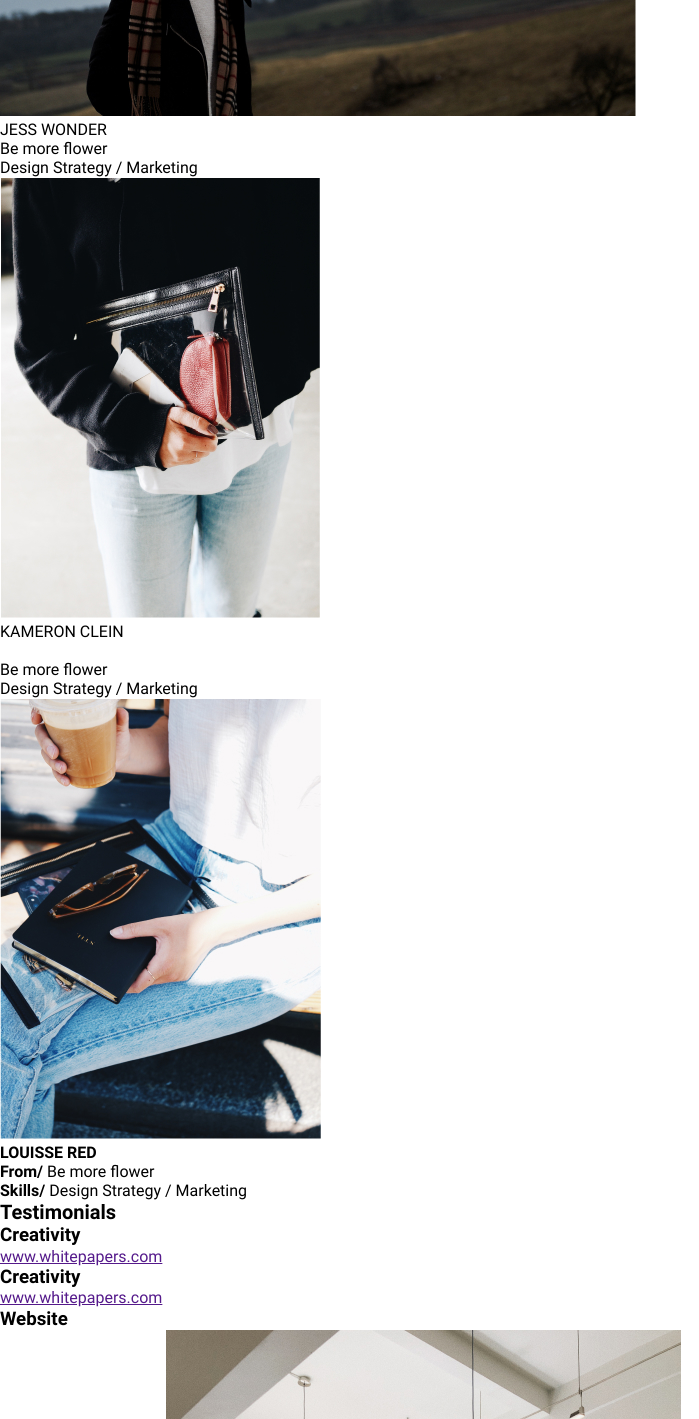
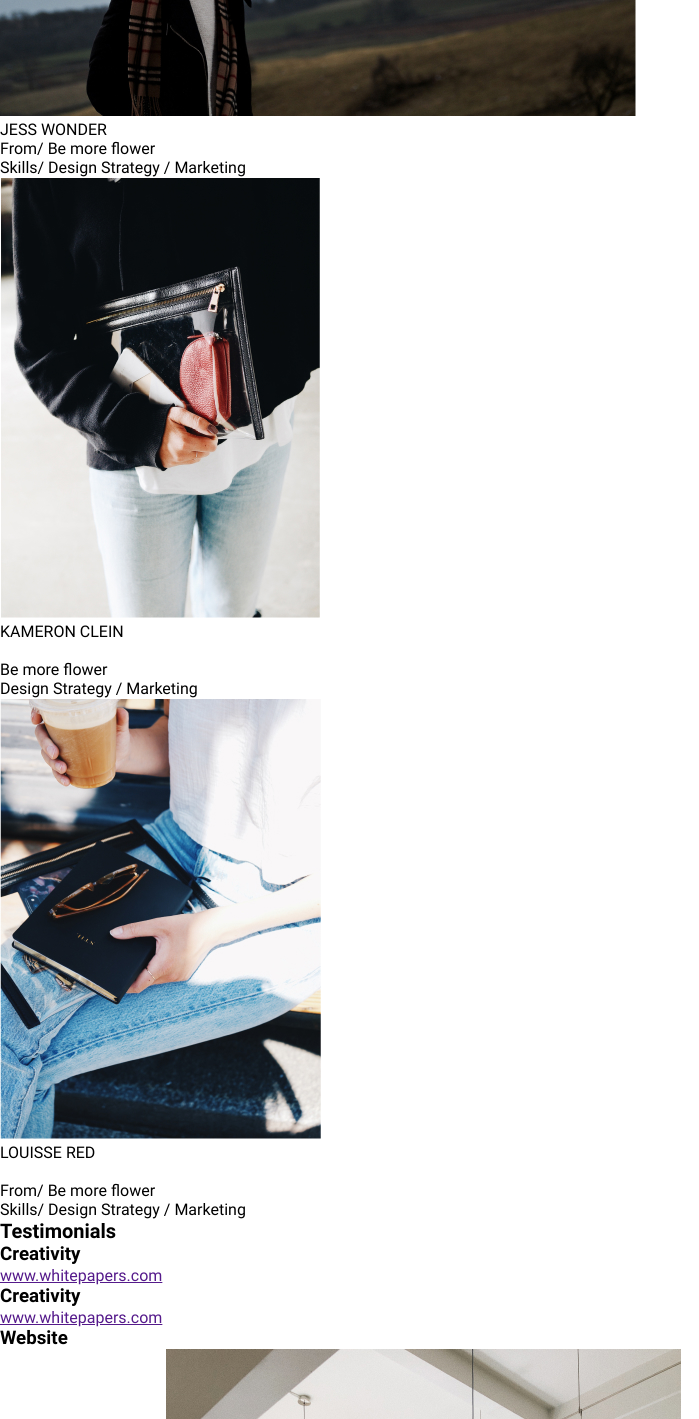
Before and after one commit to Vereshchagina/otus-css-vereshchagina, a plain HTML site: page index.html in a window 1280 px wide. Shown: the part 2320-3739 px from the top of the page, without its empty margins (0-699 px from the left). Drawn offline with nearby package versions, Linux system fonts and the light colour scheme; files whose address does not match are found by name.

Commit message:
add new html structure

```diff
--- a/index.html
+++ b/index.html
@@ -53,8 +53,8 @@
                 <div class="designers__item">
                     <img src="./images/wonder.jpg" alt="Photo of Jess Wonder.">
                     <p class="designers__name">JESS WONDER</p>
-                    <p class="designers__from">Be more flower</p>
-                    <p class="designers__skills">Design Strategy / Marketing</p>
+                    <p class="designers__from">From/ Be more flower</p>
+                    <p class="designers__skills">Skills/ Design Strategy / Marketing</p>
                 </div>
 
                 <div class="designers__item">
@@ -64,17 +64,12 @@
                     <p class="designers__skills">Design Strategy / Marketing</p>
                 </div>
 
-
-
-                <figure>
+                <div class="designers__item">
                     <img src="./images/red.jpg" alt="Photo of Louisse Red.">
-
-                    <figcaption class="designers__caption">
-                        <b>LOUISSE RED</b><br>
-                        <b>From/</b> Be more flower<br>
-                        <b>Skills/</b> Design Strategy / Marketing
-                    </figcaption>
-                </figure>
+                    <p class="designers__name">LOUISSE RED</p>   <b></b><br>
+                    <p class="designers__from">From/ Be more flower</p>
+                    <p class="designers__skills">Skills/ Design Strategy / Marketing</p>
+                </div>
 
             </section>
 
--- a/style/style.css
+++ b/style/style.css
@@ -229,3 +229,5 @@
 .biography__description{
     max-width: 449px;
 }
+
+/** стили для designers-section */
```
